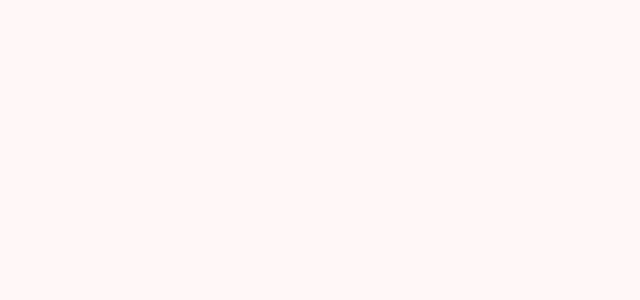
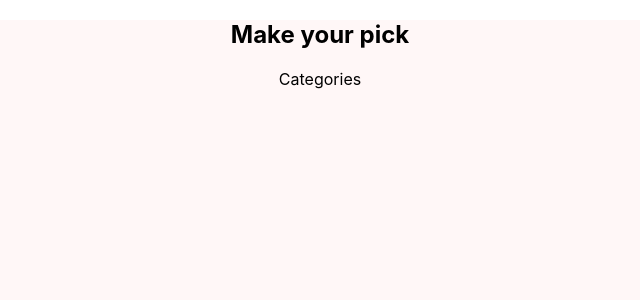
Before and after one commit to BSlaven/menu-app, a React (Vite) app: page / in a window 1280 px wide. Shown: the top 300 px of the page, without its empty margins (320-960 px from the left). Built offline with nearby package versions, Linux system fonts and the light colour scheme.

Commit message:
import Categories into Manu

```diff
--- a/src/components/Categories/Categories.jsx
+++ b/src/components/Categories/Categories.jsx
@@ -0,0 +1,7 @@
+const Categories = () => {
+  return (
+    <div>Categories</div>
+  )
+}
+
+export default Categories
--- a/src/components/Menu/Menu.jsx
+++ b/src/components/Menu/Menu.jsx
@@ -1,6 +1,7 @@
 import { useState, useEffect } from 'react';
 import classes from './Menu.module.css';
 import menu from '../../data';
+import Categories from '../Categories/Categories'
 
 const Menu = () => {
 
@@ -8,7 +9,8 @@ const Menu = () => {
 
   return (
     <div className={classes.menu}>
-
+      <h2>Make your pick</h2>
+      <Categories />
     </div>
   )
 }
--- a/src/components/Menu/Menu.module.css
+++ b/src/components/Menu/Menu.module.css
@@ -0,0 +1,3 @@
+.menu {
+  text-align: center;
+}
```
